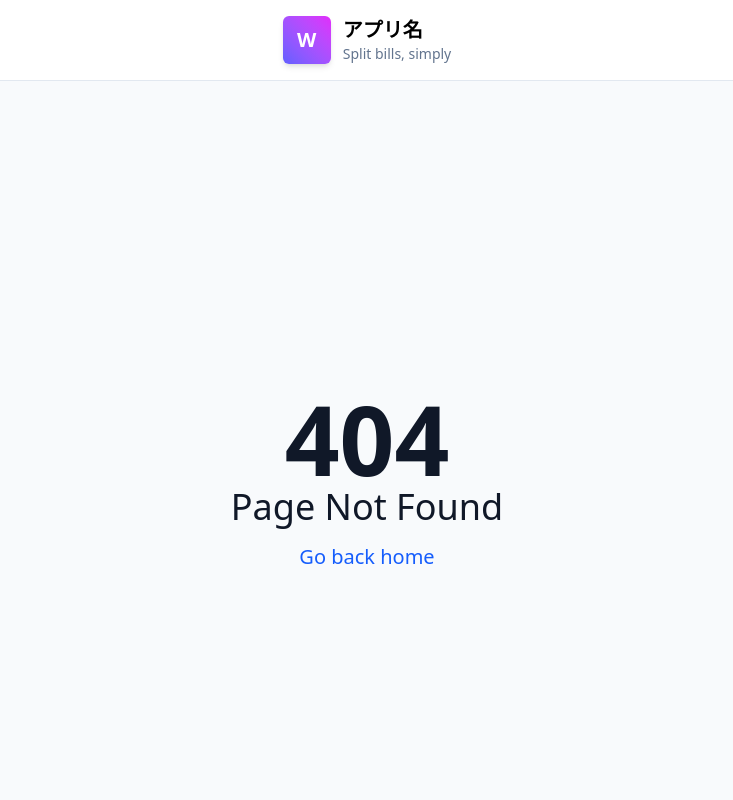
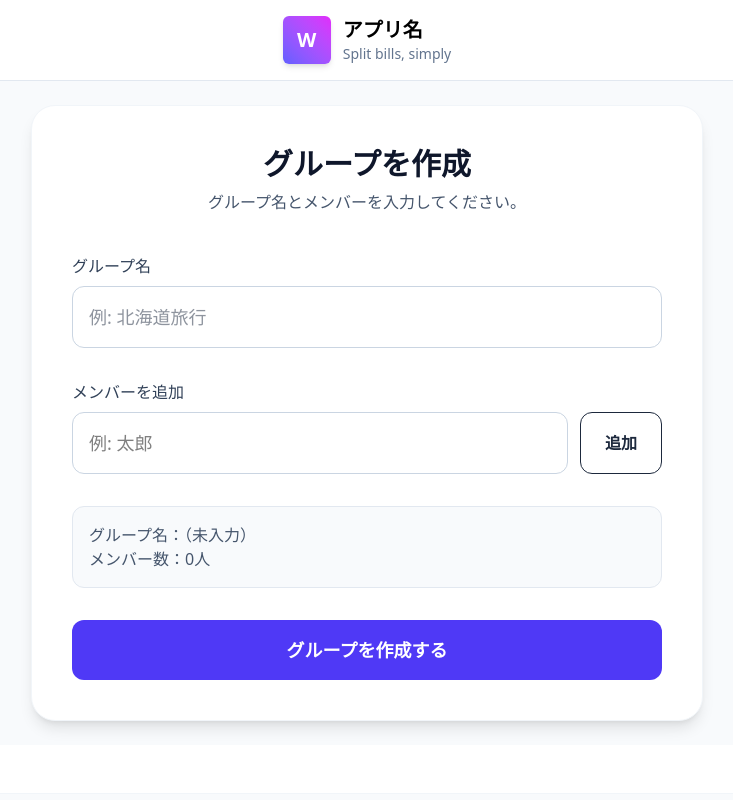
Before and after one commit to nishida675/warikan-app, a Next.js app: page /GroupCreation in a window 1280 px wide. Before the commit this address had no page. Shown: the top 800 px of the page, without its empty margins (273-1006 px from the left). Built offline with nearby package versions, Linux system fonts and the light colour scheme.

Commit message:
グループ作成ページ

```diff
--- /dev/null
+++ b/app/(page)/GroupCreation/page.tsx
@@ -0,0 +1,153 @@
+"use client";
+
+import { useState } from "react";
+import { useRouter } from "next/navigation";
+
+const GroupCreationPage = () => {
+  const [groupName, setGroupName] = useState("");
+  const [memberName, setMemberName] = useState("");
+  const [members, setMembers] = useState<string[]>([]);
+  const router = useRouter();
+
+  // メンバー追加
+  const addMember = () => {
+    if (memberName.trim() === "") return;
+    setMembers([...members, memberName.trim()]);
+    setMemberName("");
+  };
+
+  // メンバー削除
+  const removeMember = (name: string) => {
+    setMembers(members.filter((m) => m !== name));
+  };
+
+  // フォーム送信
+  const handleSubmit = (e: React.FormEvent) => {
+    e.preventDefault();
+
+    if (members.length === 0) {
+      alert("少なくとも1人のメンバーを追加してください。");
+      return;
+    }
+    // ここでグループ作成のロジックを実装（例: API呼び出し）
+
+    // {projectId}の取得
+    const projectId = "exampleProjectId"; // 実際には適切な方法で取得してください
+    router.push(`/GroupCreatingSuccessful/${projectId}`); // ページ遷移
+  };
+
+  return (
+    <main className="min-h-[70vh] bg-slate-50 flex items-center justify-center px-4 py-6">
+      <form
+        onSubmit={handleSubmit}
+        className="w-full max-w-2xl bg-white rounded-3xl shadow-lg border border-slate-100 p-10"
+      >
+        {/* タイトル */}
+        <h1 className="text-3xl font-semibold text-slate-900 mb-2 text-center">
+          グループを作成
+        </h1>
+        <p className="text-slate-600 text-center mb-10">
+          グループ名とメンバーを入力してください。
+        </p>
+
+        {/* グループ名 */}
+        <div className="mb-8">
+          <label className="block mb-2 text-slate-700 font-medium">
+            グループ名
+          </label>
+          <input
+            type="text"
+            value={groupName}
+            onChange={(e) => setGroupName(e.target.value)}
+            placeholder="例: 北海道旅行"
+            required
+            className="
+              w-full p-4 rounded-xl border border-slate-300
+              focus:outline-none focus:ring-2 focus:ring-indigo-500
+              text-slate-800 text-lg
+            "
+          />
+        </div>
+
+        {/* メンバー追加 */}
+        <div className="mb-8">
+          <label className="block mb-2 text-slate-700 font-medium">
+            メンバーを追加
+          </label>
+          <div className="flex gap-3">
+            <input
+              type="text"
+              value={memberName}
+              onChange={(e) => setMemberName(e.target.value)}
+              placeholder="例: 太郎"
+              className="
+                flex-1 p-4 rounded-xl border border-slate-300
+                focus:outline-none focus:ring-2 focus:ring-indigo-500
+                text-lg
+              "
+            />
+            <button
+              type="button"
+              onClick={addMember}
+              className="
+                px-6 py-3 rounded-xl border border-slate-800 text-slate-800
+                font-semibold bg-transparent
+                hover:bg-slate-800/10 transition
+              "
+            >
+              追加
+            </button>
+          </div>
+        </div>
+
+        {/* メンバー一覧 */}
+        {members.length > 0 && (
+          <div className="mb-8">
+            <h2 className="text-slate-700 font-medium mb-3">
+              追加されたメンバー
+            </h2>
+            <ul className="flex flex-wrap gap-2">
+              {members.map((member, index) => (
+                <li
+                  key={index}
+                  className="
+                    flex items-center bg-slate-100 border border-slate-200
+                    rounded-full px-4 py-1.5 text-slate-800
+                  "
+                >
+                  <span className="mr-2">{member}</span>
+                  <button
+                    type="button"
+                    onClick={() => removeMember(member)}
+                    className="text-slate-500 hover:text-red-600 font-bold transition"
+                  >
+                    ×
+                  </button>
+                </li>
+              ))}
+            </ul>
+          </div>
+        )}
+
+        {/* グループ情報表示 */}
+        <div className="mb-8 text-slate-600 bg-slate-50 rounded-xl p-4 border border-slate-200">
+          <p>グループ名：{groupName || "（未入力）"}</p>
+          <p>メンバー数：{members.length}人</p>
+        </div>
+
+        {/* 作成ボタン */}
+        <button
+          type="submit"
+          className="
+            w-full py-4 rounded-xl text-lg font-semibold
+            bg-indigo-600 text-white hover:bg-indigo-700 transition
+          "
+        >
+          グループを作成する
+        </button>
+      </form>
+    </main>
+  );
+};
+
+export default GroupCreationPage;
```
